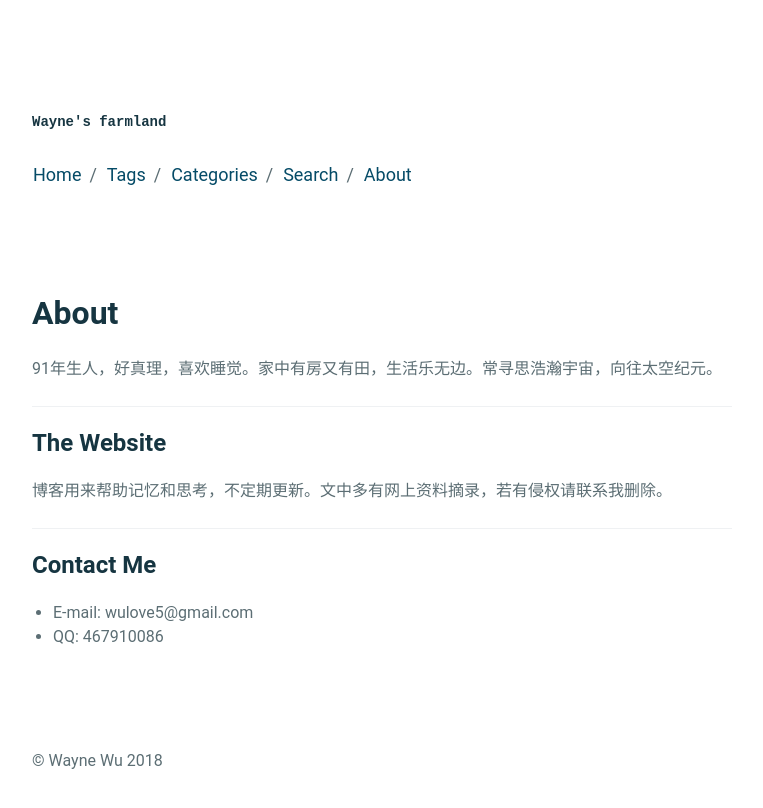
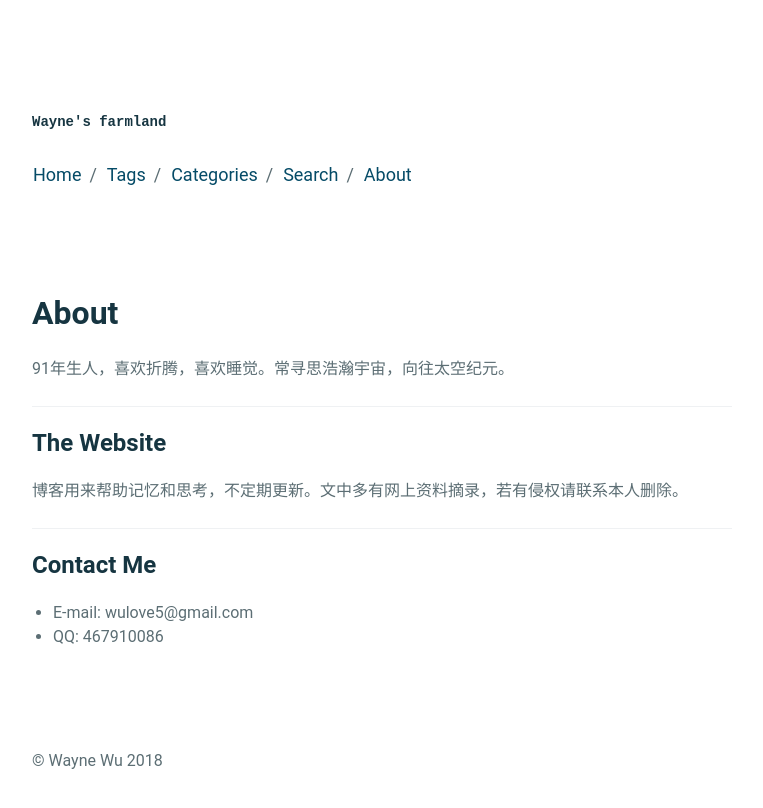
Before and after one commit to wuwayne/wuwayne.github.io, a Jekyll site: the page built from _pages/about.md, in a window 1280 px wide. Shown: the top 808 px of the page, without its empty margins (258-1021 px from the left). Built offline with Jekyll 4.4.1, drawn with Linux system fonts in a browser that asks for light colours.

Commit message:
edit the about page

```diff
--- a/_pages/about.md
+++ b/_pages/about.md
@@ -4,13 +4,13 @@ title: About
 permalink: /about/
 ---
 
-91年生人，好真理，喜欢睡觉。家中有房又有田，生活乐无边。常寻思浩瀚宇宙，向往太空纪元。
+91年生人，喜欢折腾，喜欢睡觉。常寻思浩瀚宇宙，向往太空纪元。
 
 ----
 
 ## The Website
 
-博客用来帮助记忆和思考，不定期更新。文中多有网上资料摘录，若有侵权请联系我删除。
+博客用来帮助记忆和思考，不定期更新。文中多有网上资料摘录，若有侵权请联系本人删除。
 
 ----
 
```
